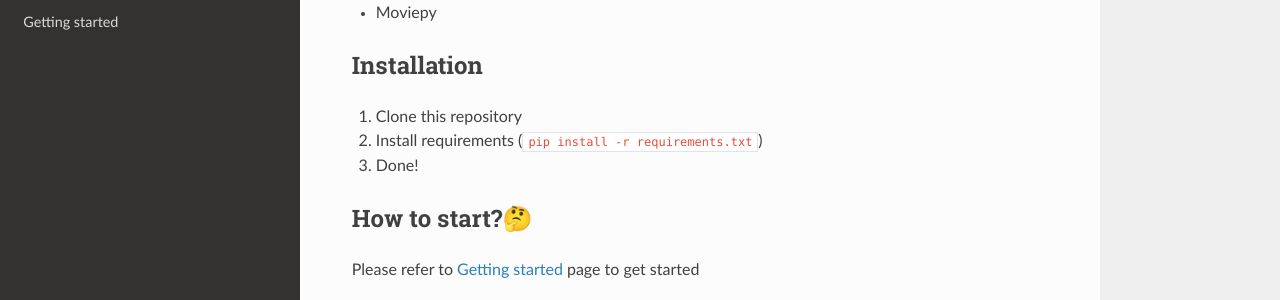
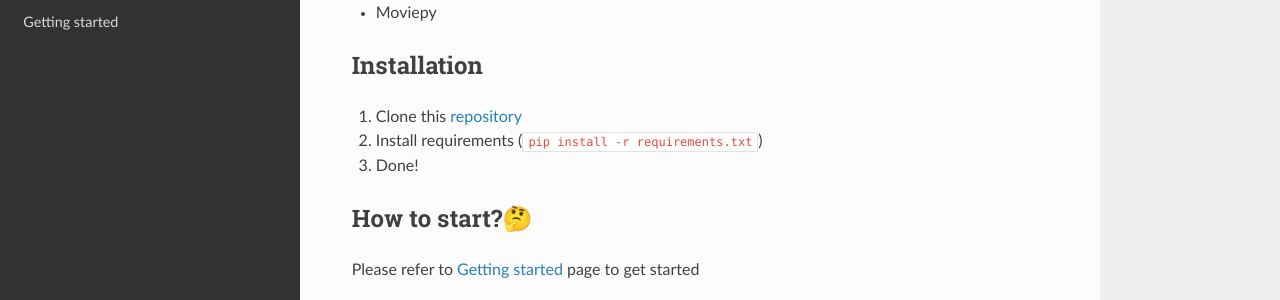
Before and after one commit to xnnd1/ttvideogen, an MkDocs documentation site: the page built from docs/index.md, in a window 1280 px wide. Shown: the part 263-563 px from the top of the page. Built offline with MkDocs 1.6.1, drawn with Linux system fonts in a browser that asks for light colours; nearby versions of some CDN libraries; part of the change alters nothing that is shown.

````diff
--- a/docs/index.md
+++ b/docs/index.md
@@ -8,7 +8,7 @@
 
 ## Installation
 
-1. Clone this repository
+1. Clone this [repository](https://github.com/xnnd1/ttvideogen)
 2. Install requirements (```pip install -r requirements.txt```)
 3. Done!
 
````
